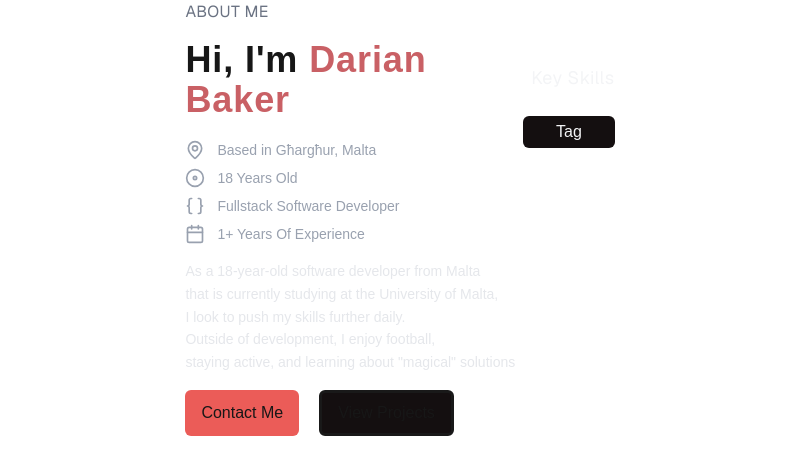
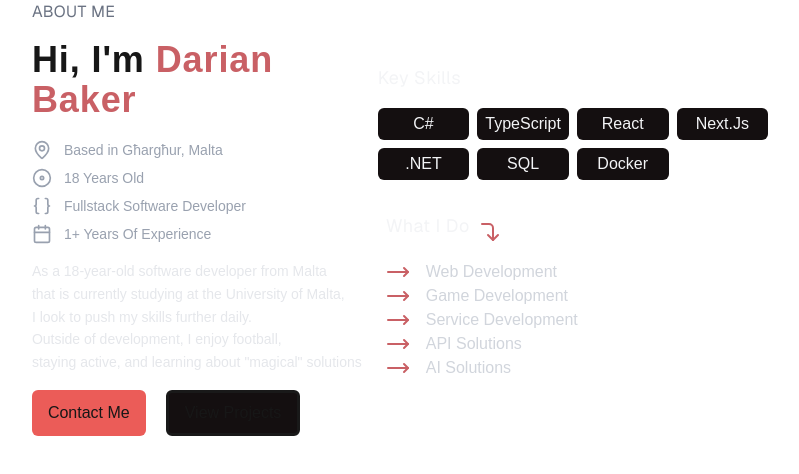
Before and after one commit to ShadowOfHumanity/darian-baker, a Next.js app: page / in a window 1280 px wide. Shown: the top 474 px of the page, without its empty margins (244-1043 px from the left). Built offline with nearby package versions, Linux system fonts and the light colour scheme.

Commit message:
Enhance portfolio page layout with skills and services sections

```diff
--- a/app/page.tsx
+++ b/app/page.tsx
@@ -1,4 +1,4 @@
-import { Braces, Calendar, Disc, MapPin } from 'lucide-react'
+import { Braces, Calendar, CornerRightDown, Disc, MapPin, MoveRight } from 'lucide-react'
 import React from 'react'
 import { GetAge } from './lib/Utility'
 import Tag from './components/tag'
@@ -6,11 +6,11 @@ import Tag from './components/tag'
 const page = () => {
   return (
     <div className='flex justify-center h-screen'>
-      <div className='flex'>
-        <div>
+      <div className='flex'> {/* Master Container */}
+        <div>{/* small mini header ontop of the about me section. this is the left side */}
           <h2 className='text-gray-500 text-md font-sans mb-4 ml-2 tracking-wide'>ABOUT ME</h2>
 
-          <div className='flex-col m-2'>
+          <div className='flex-col m-2'> {/* Main about me section, seperated as a div.*/}
             <h1 className='text-4xl font-bold tracking-wide'>Hi, I'm <span className='text-[#C96065]'>Darian</span></h1>
             <h1 className='text-4xl font-bold tracking-wide'><span className='text-[#C96065]'>Baker</span></h1>
                   <div className='mt-5'>
@@ -58,16 +58,49 @@ const page = () => {
             </div>
 
           </div>
+          </div>
         </div>
 
+        {/* Right side section, what i do, skills, technologies.*/}
+        <div>
+          <h2 className='text-gray-100 text-lg font-sans mt-16 ml-2 tracking-wide'>Key Skills</h2>
+
+        {/* Some tags, for skills*/}
+          <div className='grid grid-cols-4 ml-2 mt-4 gap-2'>
+            <Tag>C#</Tag> <Tag>TypeScript</Tag> <Tag>React</Tag>
+            <Tag>Next.Js</Tag> <Tag>.NET</Tag> <Tag>SQL</Tag> <Tag>Docker</Tag>
+          </div>
+
+        {/* What I do / Services */}
+          <div className='flex ml-2 mt-8'>
+            <h2 className='text-gray-100 text-lg font-sans ml-2 tracking-wide'> What I Do </h2>
+            <CornerRightDown className='text-[#C96065] ml-2 mt-2'/>
+          </div>
+
+          <div className='flex-col gap-4 ml-2 mt-4'>
+              <div className='flex items-center gap-4'>
+                <MoveRight className='text-[#C96065] ml-2'/>
+                <h4 className='text-gray-300'>Web Development</h4>
+              </div>
+              <div className='flex items-center gap-4'>
+                <MoveRight className='text-[#C96065] ml-2'/>
+                <h4 className='text-gray-300'>Game Development</h4>
+              </div>
+              <div className='flex items-center gap-4'>
+                <MoveRight className='text-[#C96065] ml-2'/>
+                <h4 className='text-gray-300'>Service Development</h4>
+              </div>
+              <div className='flex items-center gap-4'>
+                <MoveRight className='text-[#C96065] ml-2'/>
+                <h4 className='text-gray-300'>API Solutions</h4>
+              </div>
+              <div className='flex items-center gap-4'>
+                <MoveRight className='text-[#C96065] ml-2'/>
+                <h4 className='text-gray-300'>AI Solutions</h4>
+              </div>
+          </div>
 
 
-
-        </div>
-        <div>
-          <h2 className='text-gray-100 text-lg font-sans mt-16 ml-2 tracking-wide'>Key Skills</h2>
-          <br></br>
-          <Tag />
         </div>
       </div>
     </div>
```
